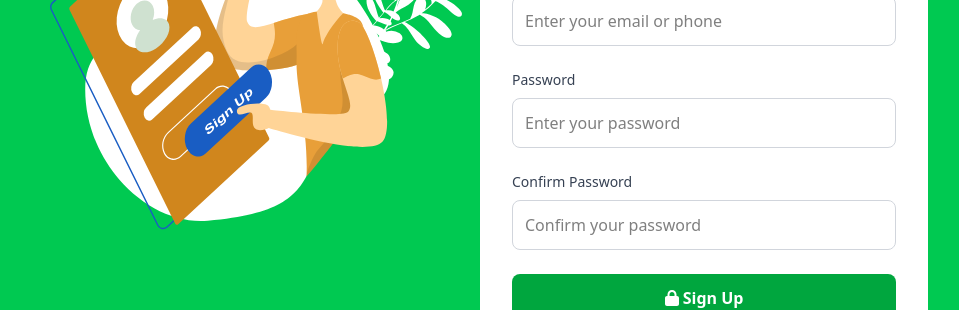
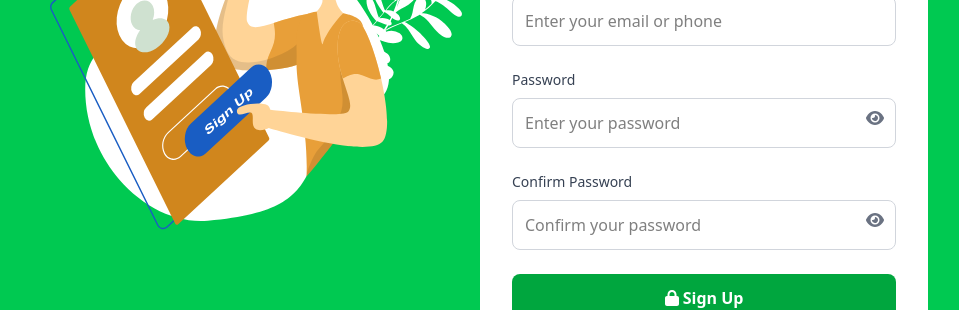
Before and after one commit to anisulislam10/brain-bank-landing, a React (Vite) app: page /signup in a window 1280 px wide. Shown: the part 334-644 px from the top of the page, without its empty margins (160-1119 px from the left). Built offline with nearby package versions, Linux system fonts and the light colour scheme.

Commit message:
added icon in signup form

```diff
--- a/src/page/Signup.jsx
+++ b/src/page/Signup.jsx
@@ -1,32 +1,35 @@
 import React, { useState } from "react";
 import signupImage from "./../assets/signup/sign-up-form.svg";
 import { FontAwesomeIcon } from "@fortawesome/react-fontawesome";
-import { faLock } from "@fortawesome/free-solid-svg-icons";
-
+import { faLock, faEye, faEyeSlash } from "@fortawesome/free-solid-svg-icons";
 
 const SignupForm = () => {
-  // State to manage form input
   const [username, setUsername] = useState("");
   const [emailOrPhone, setEmailOrPhone] = useState("");
   const [password, setPassword] = useState("");
   const [confirmPassword, setConfirmPassword] = useState("");
   const [error, setError] = useState("");
+  const [showPassword, setShowPassword] = useState(false);
+  const [showConfirmPassword, setShowConfirmPassword] = useState(false);
+
+  const togglePasswordVisibility = () => {
+    setShowPassword(!showPassword);
+  };
+
+  const toggleConfirmPasswordVisibility = () => {
+    setShowConfirmPassword(!showConfirmPassword);
+  };
 
   const handleSubmit = (e) => {
     e.preventDefault();
-
-    // Basic validation
     if (!username || !emailOrPhone || !password || !confirmPassword) {
       setError("All fields are required.");
       return;
     }
-
     if (password !== confirmPassword) {
       setError("Passwords do not match.");
       return;
     }
-
-    // Clear error and perform submission logic
     setError("");
     console.log("Form submitted", { username, emailOrPhone, password });
   };
@@ -34,31 +37,17 @@ const SignupForm = () => {
   return (
     <div className="flex justify-center items-center min-h-screen bg-green-500 px-4">
       <div className="bg-white rounded-lg overflow-hidden max-w-4xl w-full flex flex-col md:flex-row">
-
-        {/* Left Image Section */}
         <div className="hidden md:flex w-1/2">
-          <img
-            src={signupImage}
-            alt="Signup"
-            className="object-bottom w-full h-full"
-          />
+          <img src={signupImage} alt="Signup" className="object-bottom w-full h-full" />
         </div>
-
-        {/* Right Form Section */}
         <div className="w-full md:w-1/2 p-8">
           <h2 className="text-2xl font-bold text-gray-800 text-center mb-6">
             Join the <span className="text-green-600">BrainBank Community</span>
           </h2>
-
-          {/* Error Message */}
           {error && <p className="text-red-500 text-sm text-center mb-4">{error}</p>}
-
           <form onSubmit={handleSubmit} className="space-y-6">
-            {/* Username Input */}
             <div>
-              <label htmlFor="username" className="block text-sm font-medium text-gray-700">
-                Username
-              </label>
+              <label htmlFor="username" className="block text-sm font-medium text-gray-700">Username</label>
               <input
                 type="text"
                 id="username"
@@ -69,12 +58,8 @@ const SignupForm = () => {
                 placeholder="Enter your username"
               />
             </div>
-
-            {/* Email or Phone Input */}
             <div>
-              <label htmlFor="emailOrPhone" className="block text-sm font-medium text-gray-700">
-                Email or Phone
-              </label>
+              <label htmlFor="emailOrPhone" className="block text-sm font-medium text-gray-700">Email or Phone</label>
               <input
                 type="text"
                 id="emailOrPhone"
@@ -85,14 +70,10 @@ const SignupForm = () => {
                 placeholder="Enter your email or phone"
               />
             </div>
-
-            {/* Password Input */}
-            <div>
-              <label htmlFor="password" className="block text-sm font-medium text-gray-700">
-                Password
-              </label>
+            <div className="relative">
+              <label htmlFor="password" className="block text-sm font-medium text-gray-700">Password</label>
               <input
-                type="password"
+                type={showPassword ? "text" : "password"}
                 id="password"
                 value={password}
                 onChange={(e) => setPassword(e.target.value)}
@@ -100,15 +81,16 @@ const SignupForm = () => {
                 className="mt-2 w-full p-3 border border-gray-300 rounded-lg focus:ring-2 focus:ring-green-500"
                 placeholder="Enter your password"
               />
+              <FontAwesomeIcon
+                icon={showPassword ? faEyeSlash : faEye}
+                className="absolute top-10 right-3 cursor-pointer text-gray-500"
+                onClick={togglePasswordVisibility}
+              />
             </div>
-
-            {/* Confirm Password Input */}
-            <div>
-              <label htmlFor="confirmPassword" className="block text-sm font-medium text-gray-700">
-                Confirm Password
-              </label>
+            <div className="relative">
+              <label htmlFor="confirmPassword" className="block text-sm font-medium text-gray-700">Confirm Password</label>
               <input
-                type="password"
+                type={showConfirmPassword ? "text" : "password"}
                 id="confirmPassword"
                 value={confirmPassword}
                 onChange={(e) => setConfirmPassword(e.target.value)}
@@ -116,15 +98,18 @@ const SignupForm = () => {
                 className="mt-2 w-full p-3 border border-gray-300 rounded-lg focus:ring-2 focus:ring-green-500"
                 placeholder="Confirm your password"
               />
+              <FontAwesomeIcon
+                icon={showConfirmPassword ? faEyeSlash : faEye}
+                className="absolute top-10 right-3 cursor-pointer text-gray-500"
+                onClick={toggleConfirmPasswordVisibility}
+              />
             </div>
-
-            {/* Submit Button */}
             <div>
               <button
                 type="submit"
                 className="w-full p-3 bg-green-600 text-white font-bold rounded-lg hover:bg-green-700 transition duration-300"
               >
-               <FontAwesomeIcon icon={faLock} />  Sign Up
+                <FontAwesomeIcon icon={faLock} /> Sign Up
               </button>
             </div>
           </form>
```
